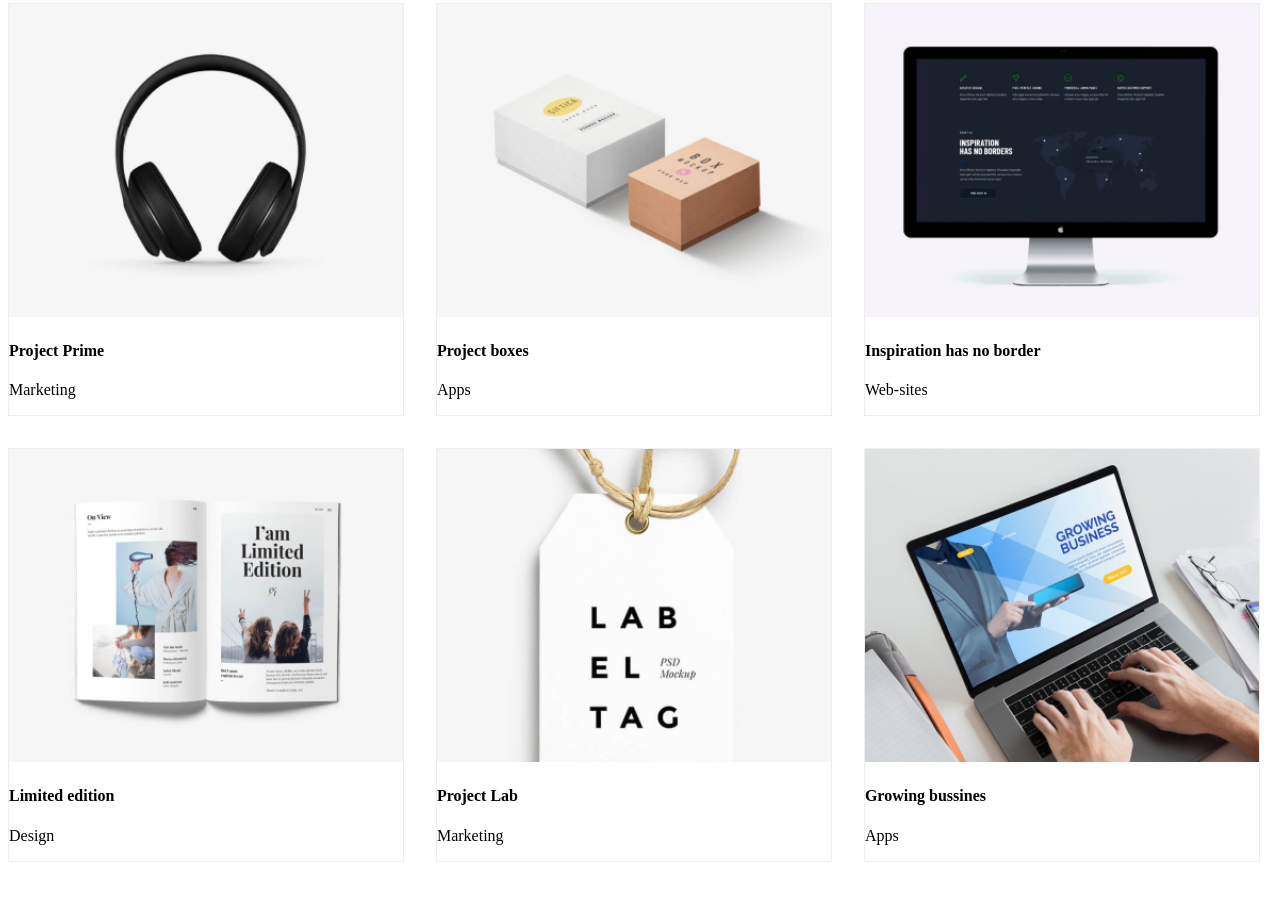
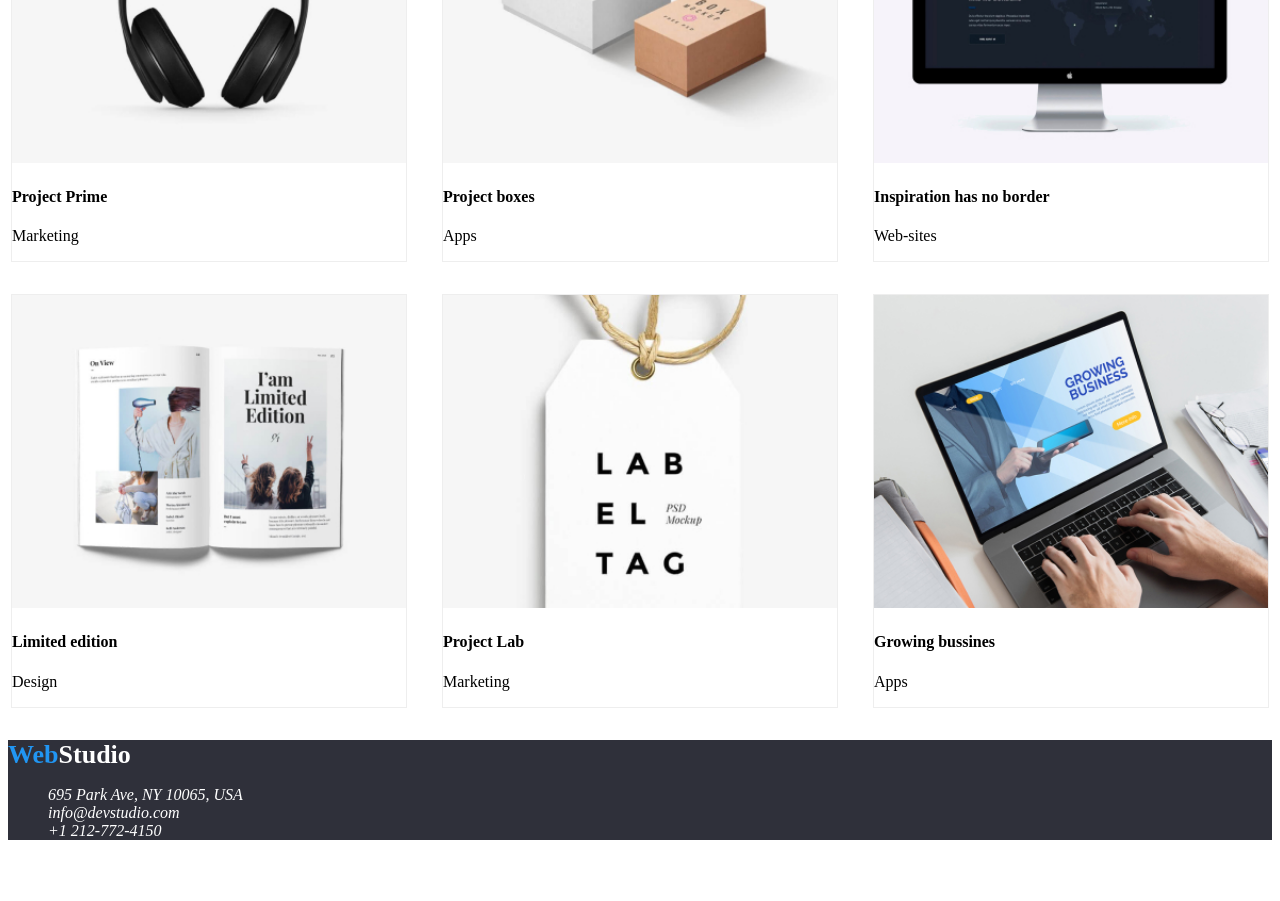
Before and after one commit to Madwtz/goit-markup-hw-02, a plain HTML site: page index.html in a window 1280 px wide. Shown: the part 705-1606 px from the top of the page. After the commit the page ends 1561 px from the top, so only its background shows below. Drawn offline with Linux system fonts and the light colour scheme.

Commit message:
third commit
new styles and html

```diff
--- a/index.html
+++ b/index.html
@@ -10,7 +10,9 @@
     <header class="global-header">
       <ul>
         <li>
-          <a href="webstudio.html"><span>Web</span>Studio</a>
+          <a href="webstudio.html"
+            ><span class="item-web-span">Web</span>Studio</a
+          >
         </li>
         <li><a href="studio.html">Studio</a></li>
         <li><a href="portfolio.html">Portfolio</a></li>
@@ -98,5 +100,23 @@
         </div>
       </div>
     </section>
+    <footer class="item-footer">
+      <nav class="main-navigation">
+        <a class="item-logo" href="webstudio.html"
+          ><span class="item-web-span">Web</span>Studio</a
+        >
+      </nav>
+      <address class="item-address">
+        <ul>
+          <li>
+            <a href="https://goo.gl/maps/jNuW9V26wf5GWSnc8" target="_blank">
+              695 Park Ave, NY 10065, USA
+            </a>
+          </li>
+          <li><a href="mailto:info@devstudio.com">info@devstudio.com</a></li>
+          <li><a href="tel:+12127724140">+1 212-772-4150 </a></li>
+        </ul>
+      </address>
+    </footer>
   </body>
 </html>
--- a/style.css
+++ b/style.css
@@ -1,7 +1,15 @@
+:root {
+  --accent-color: #2f303a;
+  --link-color: #757575;
+  --logo-font-family: "raleway", "sans-serif";
+  --heading-font-family: "roboto", "sans-serif";
+}
+
 .wrapper {
   display: flex;
   flex-wrap: wrap;
   width: 100%;
+  justify-content: space-evenly;
 }
 
 .item {
@@ -19,3 +27,37 @@
 .item-img {
   width: 100%;
 }
+.item-footer {
+  background-color: var(--accent-color);
+}
+.item-footer ul {
+  list-style-type: none;
+}
+
+.item-footer a {
+  color: #ffffff;
+  text-decoration: none;
+}
+
+.item-web-span {
+  color: #2196f3;
+}
+
+.item-logo {
+  font-size: 26px;
+  font-family: var(--logo-font-family);
+  font-weight: 700;
+}
+
+.global-header a {
+  color: #000000;
+  text-decoration: none;
+}
+
+.global-header ul {
+  list-style-type: none;
+  display: inline-flex;
+}
+
+.global-header {
+}
```
